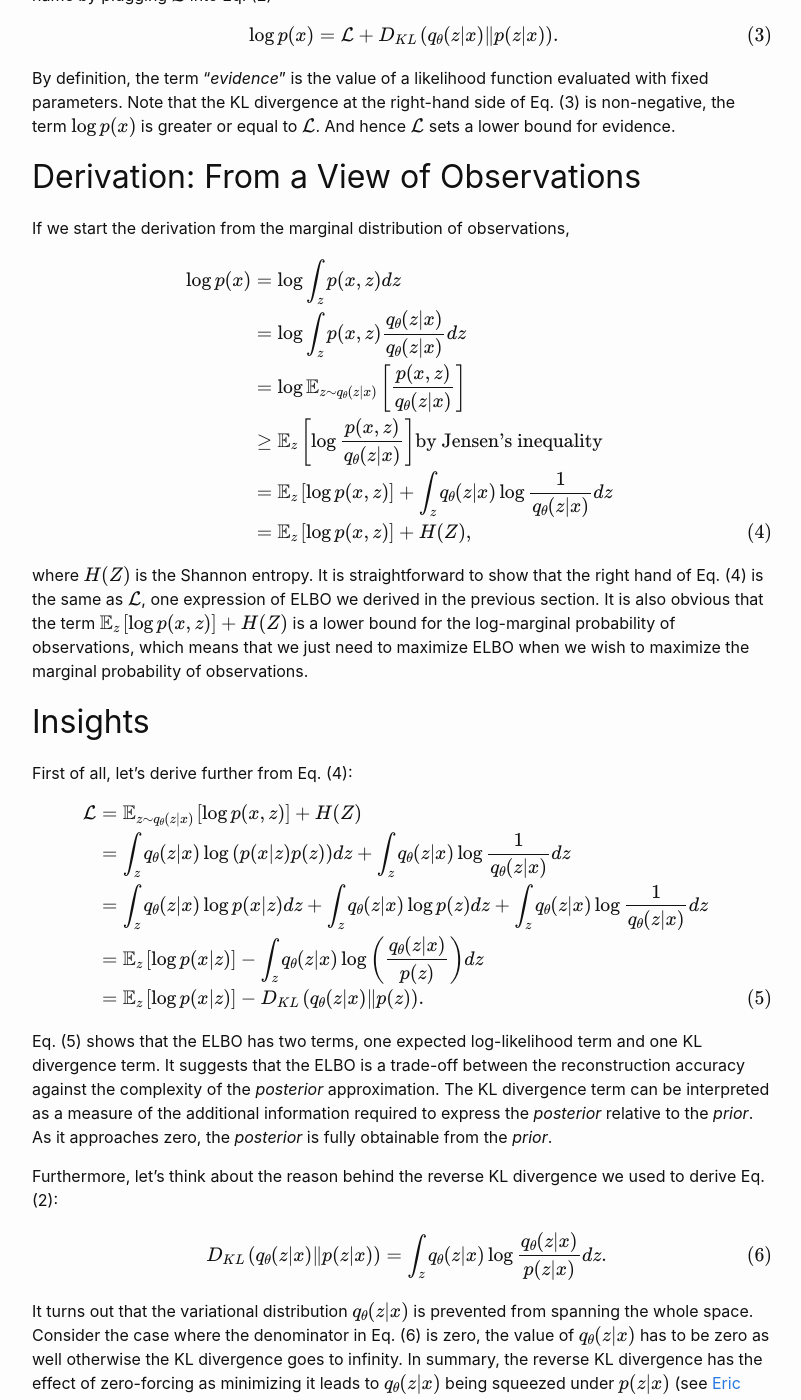
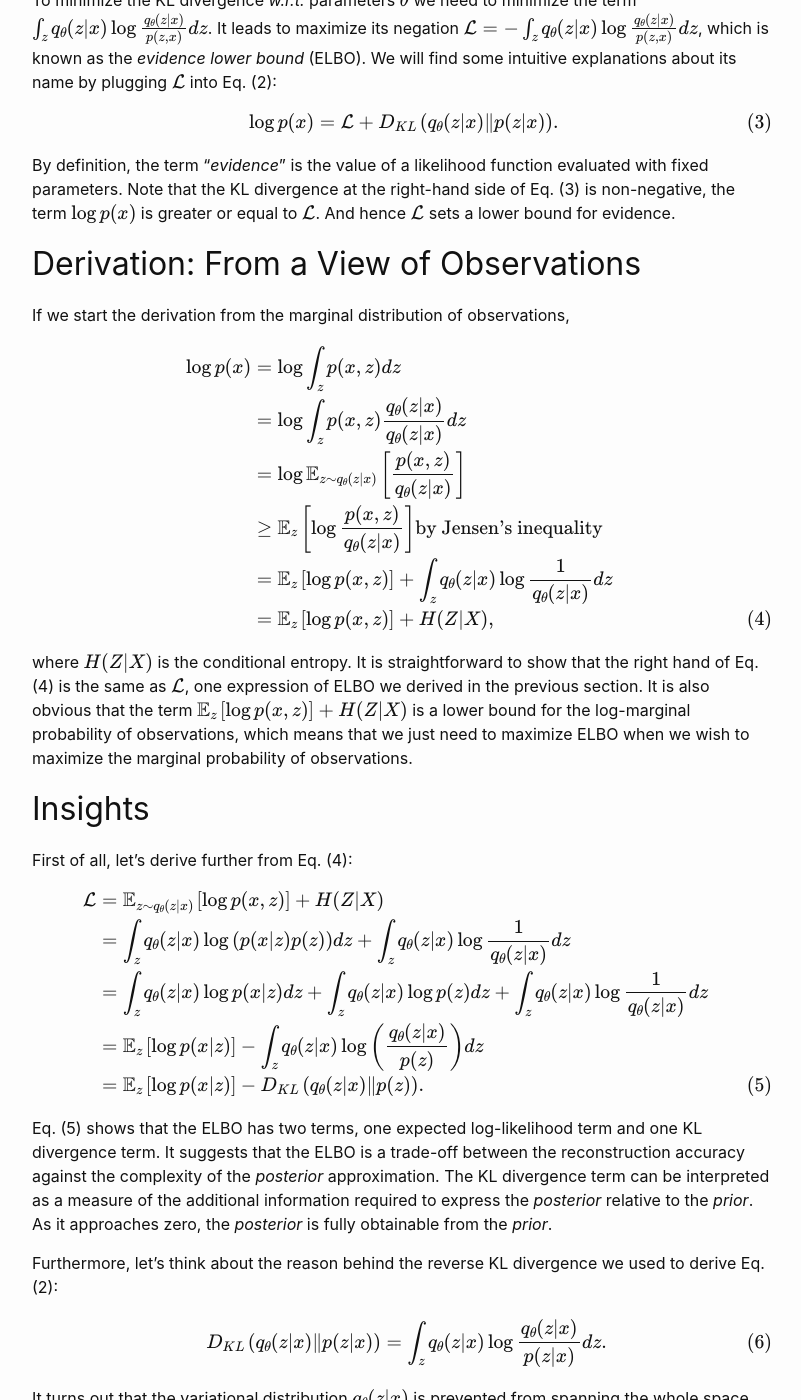
Before and after one commit to yunfanjiang/blog, a Jekyll site: the page built from _posts/2021-01-11-ELBO.md, in a window 1280 px wide and 1400 px high, scrolled down 1792 px. Shown: the whole window, without its empty margins (238-1039 px from the left). Built offline with Jekyll 4.4.1, drawn with Linux system fonts in a browser that asks for light colours; formulas are drawn with MathJax 3; comment, search, counter and statistics services are not loaded; some of the changed text lies outside the part shown.

Commit message:
update post

```diff
--- a/_posts/2021-01-11-ELBO.md
+++ b/_posts/2021-01-11-ELBO.md
@@ -3,7 +3,13 @@ layout: post
 title: ELBO — What & Why
 ---
 
-The ELBO (evidence lower bound) is a key quantity in [Variational Bayesian Methods](https://en.wikipedia.org/wiki/Variational_Bayesian_methods). It transforms inference problems, which are always _intractable_, into optimization problems that can be solved with, for example, gradient-based methods.
+ELBO (evidence lower bound) is a key quantity in [Variational Bayesian Methods](https://en.wikipedia.org/wiki/Variational_Bayesian_methods). It transforms inference problems, which are always _intractable_, into optimization problems that can be solved with, for example, gradient-based methods.
+
+<details>
+    <summary><h2>Updates</h2></summary>
+    <h3>April 13 2021</h3>
+    Eq. (4) has been corrected in which the entropy term should be a conditional entropy of $$Z$$ given $$X$$, i.e., $$H \left(Z \vert X \right)$$, instead of $$H \left(Z\right)$$ in the previous version.
+</details>
 
 ## Introduction
 
@@ -70,12 +76,12 @@ $$
 &= \log \mathbb{E}_{z \sim q_\theta(z \vert x)} \left[ \frac{p(x, z)}{q_\theta(z \vert x)}\right] \\
 &\geq \mathbb{E}_z \left[ \log \frac{p(x,z)}{q_\theta(z \vert x)}\right] \text{by Jensen's inequality} \\
 &= \mathbb{E}_z \left[ \log p(x,z) \right] + \int_z q_\theta(z \vert x) \log \frac{1}{q_\theta(z \vert x)} dz \\
-&= \mathbb{E}_z \left[ \log p(x,z) \right] + H(Z)
+&= \mathbb{E}_z \left[ \log p(x,z) \right] + H(Z \vert X)
 \tag{4},
 \end{align}
 $$
 
-where $H(Z)$ is the Shannon entropy. It is straightforward to show that the right hand of Eq. (4) is the same as $\mathcal{L}$, one expression of ELBO we derived in the previous section. It is also obvious that the term $\mathbb{E}_z \left[ \log p(x,z) \right] + H(Z)$ is a lower bound for the log-marginal probability of observations, which means that we just need to maximize ELBO when we wish to maximize the marginal probability of observations.
+where $H(Z \vert X)$ is the conditional entropy. It is straightforward to show that the right hand of Eq. (4) is the same as $\mathcal{L}$, one expression of ELBO we derived in the previous section. It is also obvious that the term $\mathbb{E}_z \left[ \log p(x,z) \right] + H(Z \vert X)$ is a lower bound for the log-marginal probability of observations, which means that we just need to maximize ELBO when we wish to maximize the marginal probability of observations.
 
 <h2 id='insight'>Insights</h2>
 
@@ -83,7 +89,7 @@ First of all, let's derive further from Eq. (4):
 
 $$
 \begin{align}
-\mathcal{L} &= \mathbb{E}_{z \sim q_\theta(z \vert x)} \left[ \log p(x,z) \right] + H(Z) \\
+\mathcal{L} &= \mathbb{E}_{z \sim q_\theta(z \vert x)} \left[ \log p(x,z) \right] + H(Z \vert X) \\
 &= \int_z q_\theta(z \vert x) \log \left(p(x|z)p(z)\right)dz + \int_z q_\theta(z \vert x) \log \frac{1}{q_\theta(z \vert x)} dz\\
 &= \int_z q_\theta(z \vert x) \log p(x|z) dz + \int_z q_\theta(z \vert x) \log p(z) dz + \int_z q_\theta(z \vert x) \log \frac{1}{q_\theta(z \vert x)} dz\\
 &= \mathbb{E}_z \left[ \log p(x|z)\right] - \int_z q_\theta(z \vert x) \log \left(\frac{q_\theta(z \vert x)}{p(z)}\right) dz \\
```
